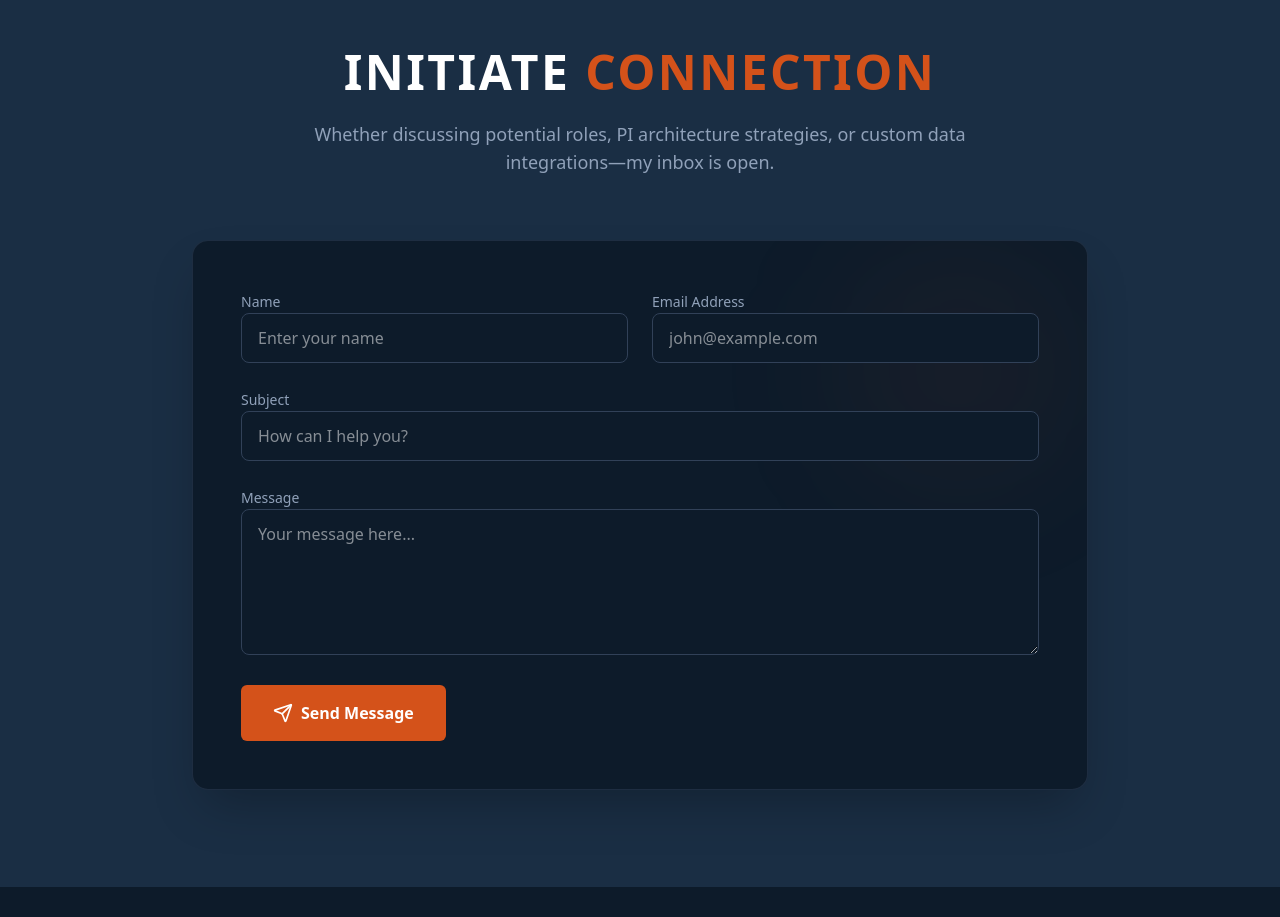
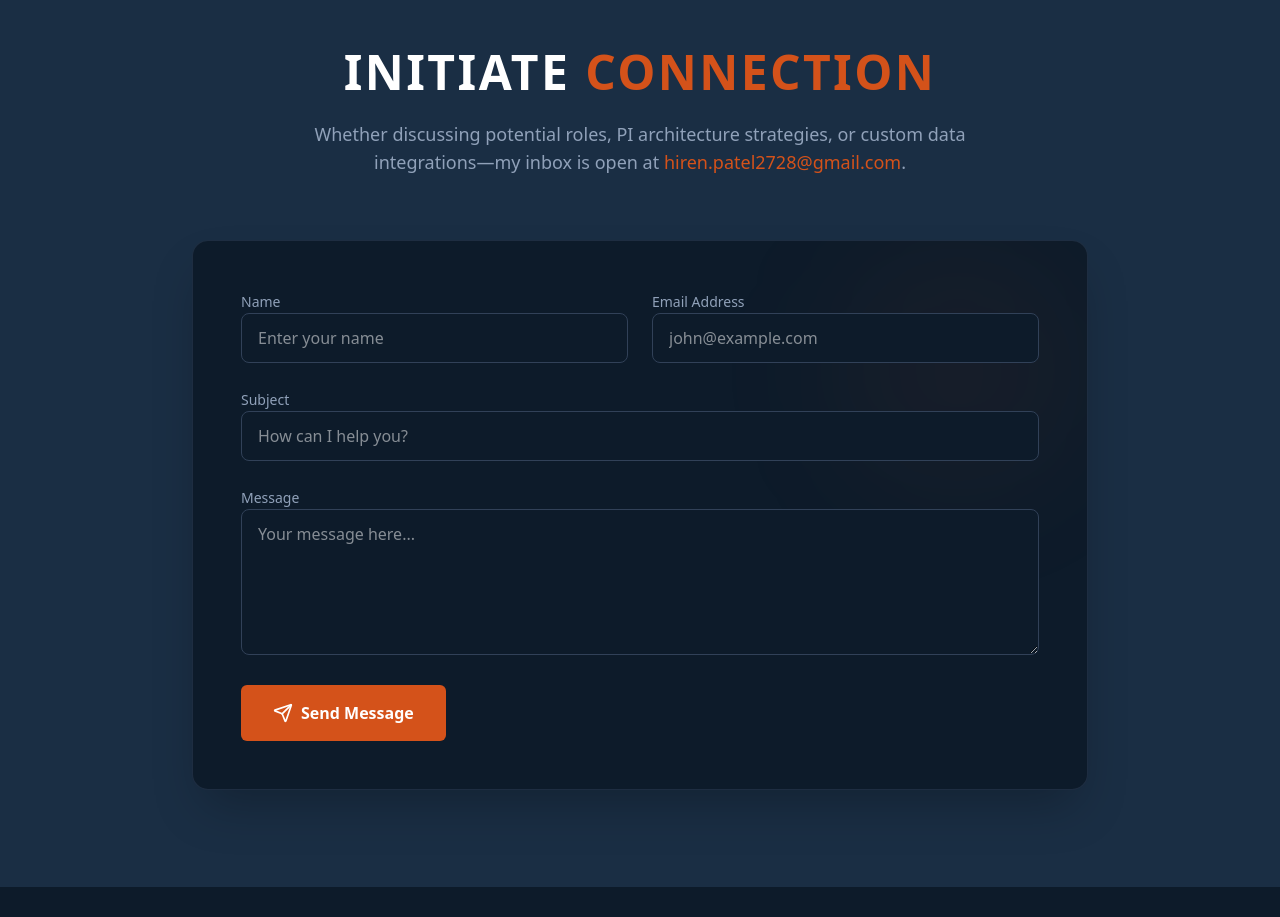
Before and after one commit to Hny-Patel/Aveva-PI-Portfolio, a Next.js app: page / in a window 1280 px wide. Shown: the part 5600-6517 px from the top of the page. Built offline with nearby package versions, Linux system fonts and the light colour scheme.

Commit message:
feat: add personal email address hiren.patel2728@gmail.com to Footer, Contact section, and metadata

```diff
--- a/src/app/layout.tsx
+++ b/src/app/layout.tsx
@@ -37,6 +37,7 @@ export default function RootLayout({
     "name": "Hiren Patel",
     "jobTitle": "Application Manager",
     "url": "https://hirenportfolio.vercel.app",
+    "email": "hiren.patel2728@gmail.com",
     "address": {
       "@type": "PostalAddress",
       "addressLocality": "Surat",
--- a/src/components/layout/Footer.tsx
+++ b/src/components/layout/Footer.tsx
@@ -44,7 +44,7 @@ export function Footer() {
                             <a href="https://github.com" target="_blank" rel="noopener noreferrer" className="text-slate-400 hover:text-white transition-colors" aria-label="GitHub">
                                 <Github size={22} />
                             </a>
-                            <a href="#contact" className="text-slate-400 hover:text-white transition-colors" aria-label="Email Contact Form cursor tracking">
+                            <a href="mailto:hiren.patel2728@gmail.com" className="text-slate-400 hover:text-white transition-colors" aria-label="Email Hiren Patel">
                                 <Mail size={22} />
                             </a>
                         </div>
--- a/src/components/sections/Contact.tsx
+++ b/src/components/sections/Contact.tsx
@@ -71,7 +71,7 @@ export function Contact() {
                             transition={{ duration: 0.5, delay: 0.1 }}
                             className="text-lg text-slate-400 font-sans max-w-2xl mx-auto"
                         >
-                            Whether discussing potential roles, PI architecture strategies, or custom data integrations—my inbox is open.
+                            Whether discussing potential roles, PI architecture strategies, or custom data integrations—my inbox is open at <a href="mailto:hiren.patel2728@gmail.com" className="text-pi-orange hover:underline">hiren.patel2728@gmail.com</a>.
                         </motion.p>
                     </div>
 
```
